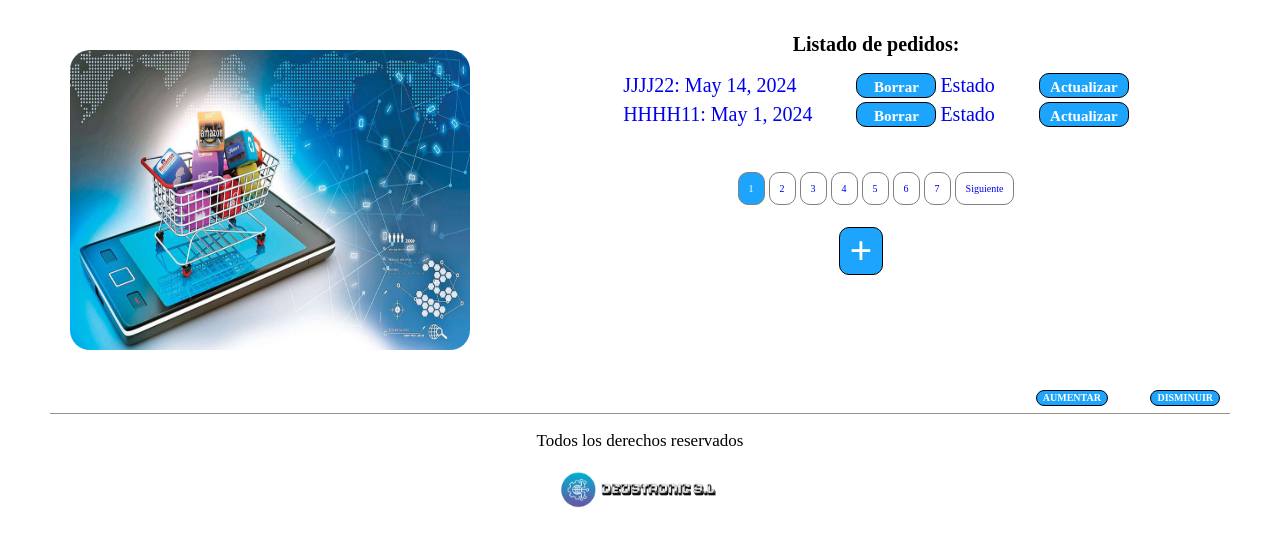
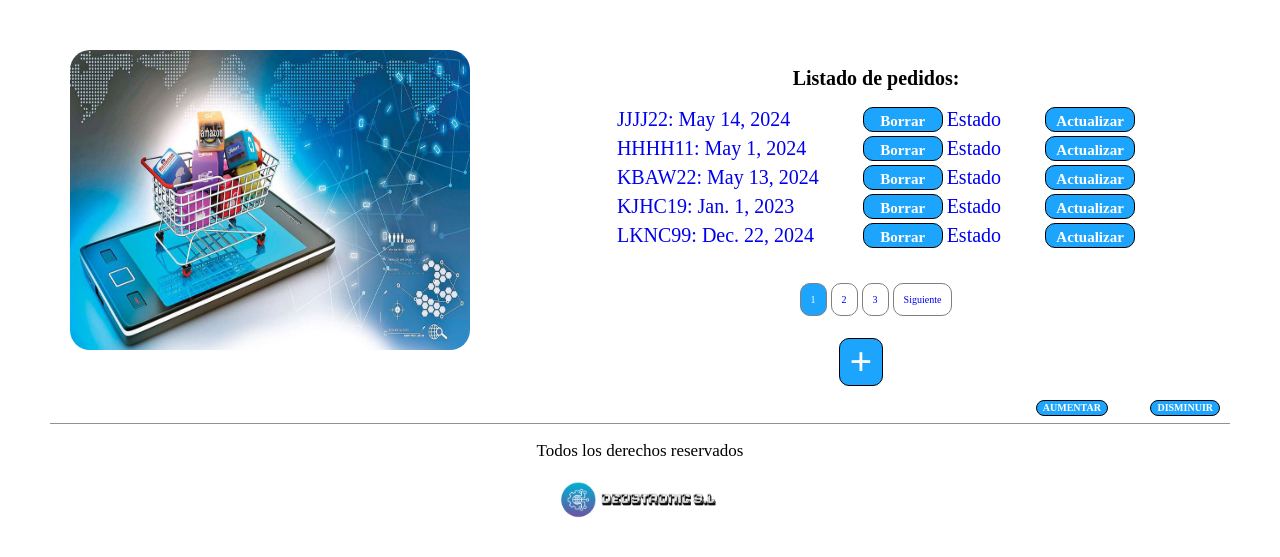
Before and after one commit to markelDeusto/Entregable2-3-4, a Django app: page /deustronic/ in a window 1280 px wide. Shown: the part 101-658 px from the top of the page. Run offline with Django 4.2, Linux system fonts and the light colour scheme; data comes from the database, SQL or seed files in the repository; both versions use the stored data as it was after the commit.

Commit message:
Solucion de algunas pegas en el styles de la entrega pasada

```diff
--- a/proyecto1/empresaDjango/models.py
+++ b/proyecto1/empresaDjango/models.py
@@ -41,7 +41,7 @@ class Producto(models.Model):
     categoria = models.ForeignKey(Categoria, on_delete=models.CASCADE)
     cod_producto = models.CharField(max_length=10, unique=True)
     nombre_producto = models.CharField(max_length=50)
-    descripcion = models.CharField(max_length=50)
+    descripcion = models.TextField()
     precio_unidad = models.IntegerField()
     modelo = models.CharField(max_length=50)
 
--- a/proyecto1/empresaDjango/static/css/styles.css
+++ b/proyecto1/empresaDjango/static/css/styles.css
@@ -138,9 +138,9 @@ a {
 
 /*INDEX*/
 .contenedor-principal-index {
-    margin: 2rem 5rem 2rem 5rem;
+    margin: 2rem 5rem 1rem 5rem;
     display: grid;
-    height: 35rem;
+    height: 37rem;
     grid-template-columns: 40% 60%;
 
 }
@@ -194,6 +194,7 @@ a {
     display: flex;
     flex-direction: column;
     align-items: center;
+    justify-content: center;
     height: 40rem;
 }
 
@@ -220,7 +221,7 @@ a {
     flex-direction: row;
     list-style: none;
     justify-content: center;
-    margin-top: 3rem;
+    margin-top: 2rem;
     padding: 0;
 }
 .pagina{
@@ -463,6 +464,14 @@ a {
 .inputs-producto-pedido{
     width: 30rem;
 }
+#mensaje{
+    font-size: 2rem;
+    margin-bottom: 2rem;
+}
+
+.inputs-producto{
+    width: 25rem;
+}
 
 
 /*DETAIL_CLIENTES*/
@@ -669,6 +678,9 @@ a {
     border-radius: 1rem;
     width: 10rem;
 }
+.inputs-preguntas{
+    width: 35rem;
+}
 
 
 
--- a/proyecto1/empresaDjango/static/js/script.js
+++ b/proyecto1/empresaDjango/static/js/script.js
@@ -5,10 +5,17 @@ document.addEventListener('DOMContentLoaded', function() {
     // Seleccionar todos los elementos de texto del body
     const elementosTexto = document.querySelectorAll("body *");
 
+    // Coger los tamaños de fuente iniciales
+    elementosTexto.forEach(elemento => {
+        let tamanoInicial = window.getComputedStyle(elemento).fontSize;
+        tamanoInicial = parseFloat(tamanoInicial);
+        elemento.setAttribute('data-tamano-inicial', tamanoInicial);
+    });
+
     let aument = document.getElementById('aumentar');
     let dismin = document.getElementById('disminuir');
 
-    // Verificación de que los botones existen antes de agregar los event listeners
+    // Verificación de que los botones existen antes de agregar el event listener
     if (aument && dismin) {
         aument.addEventListener('click', aumentarTexto);
         dismin.addEventListener('click', disminuirTexto);
@@ -16,19 +23,19 @@ document.addEventListener('DOMContentLoaded', function() {
 
     function aumentarTexto() {
         elementosTexto.forEach(elemento => {
-            let tamano = window.getComputedStyle(elemento).fontSize;
-            tamano = parseFloat(tamano);
-            tamano = (tamano + 2);
-            elemento.style.fontSize = (tamano) + 'px';
+            let tamano = parseFloat(elemento.getAttribute('data-tamano-inicial'));
+            let nuevoTamano = tamano + 2;
+            elemento.style.fontSize = nuevoTamano + 'px';
+            elemento.setAttribute('data-tamano-inicial', nuevoTamano);
         });
     }
 
     function disminuirTexto() {
         elementosTexto.forEach(elemento => {
-            let tamano = window.getComputedStyle(elemento).fontSize;
-            tamano = parseFloat(tamano);
-            tamano = (tamano - 2);
-            elemento.style.fontSize = (tamano) + 'px';
+            let tamano = parseFloat(elemento.getAttribute('data-tamano-inicial'));
+            let nuevoTamano = tamano - 2;
+            elemento.style.fontSize = nuevoTamano + 'px';
+            elemento.setAttribute('data-tamano-inicial', nuevoTamano);
         });
     }
 
@@ -134,7 +141,9 @@ document.addEventListener('DOMContentLoaded', function() {
     if (cod_pedido_input && boton_siguiente && contenedorMensaje) {
         cod_pedido_input.addEventListener('focusout', () => {
             if (!validarCodigoPedido(cod_pedido_input.value)) {
-                contenedorMensaje.textContent = "El código de pedido debe estar compuesto de 4 letras y 2 números en ese orden";
+                contenedorMensaje.textContent = "* El código de pedido debe estar compuesto de 4 letras y 2 números en ese orden *";
+                contenedorMensaje.style.color = "red"
+                contenedorMensaje.style.fontWeight = "bolder"
                 cod_pedido_input.focus();
                 boton_siguiente.disabled = true;
             } else {
--- a/proyecto1/empresaDjango/views.py
+++ b/proyecto1/empresaDjango/views.py
@@ -27,7 +27,7 @@ class index_pedidoListView(ListView):
     model = Pedido
     template_name = 'index_pedido.html'
     context_object_name = 'listado_pedidos'
-    paginate_by = 2
+    paginate_by = 5
 
 
 def detail_pedido(request, cod_pedido):
@@ -141,7 +141,7 @@ class index_productoListView(ListView):
     formulario = ProductoForm
     template_name = 'index_producto.html'
     context_object_name = 'listado_productos'
-    paginate_by = 1
+    paginate_by = 5
 
     def get_queryset(self):
         productos = Producto.objects.all()
```
Also changed, not shown: proyecto1/empresaDjango/forms.py (+9 -2 lines), proyecto1/db.sqlite3, proyecto1/empresaDjango/migrations/0002_alter_producto_descripcion.py (added).
